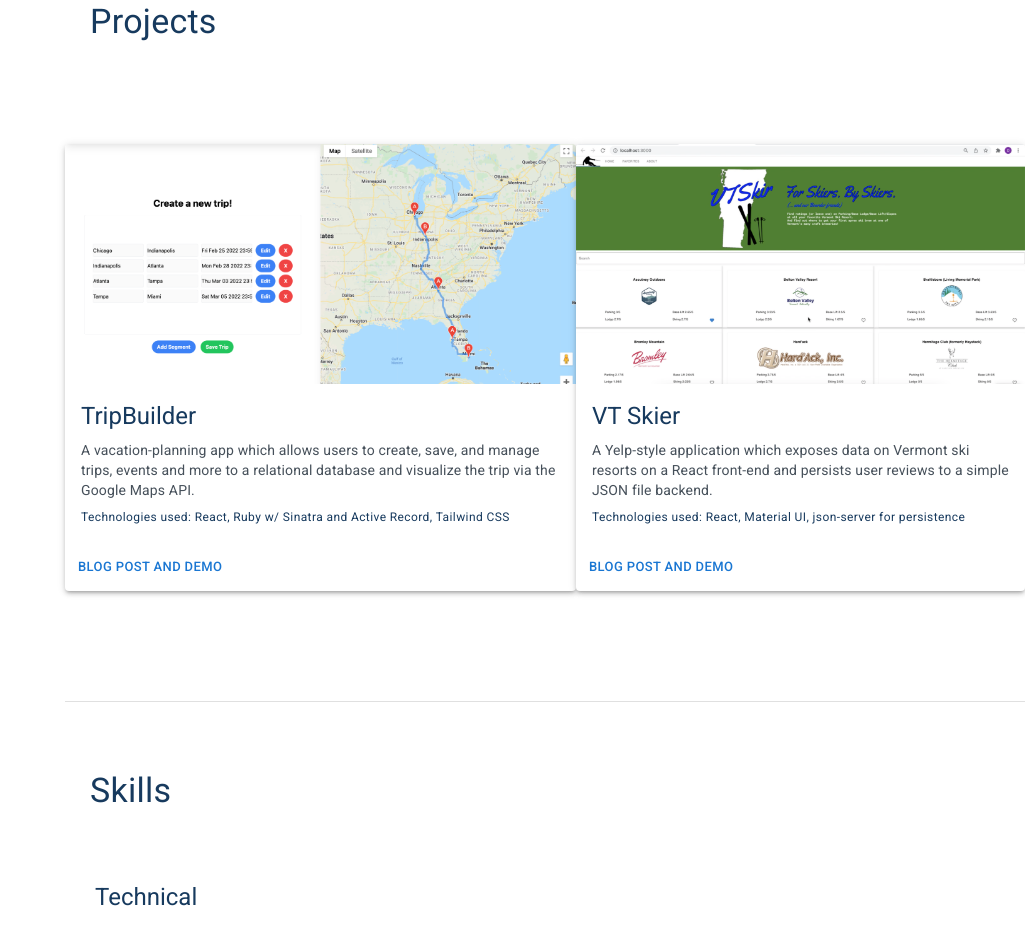
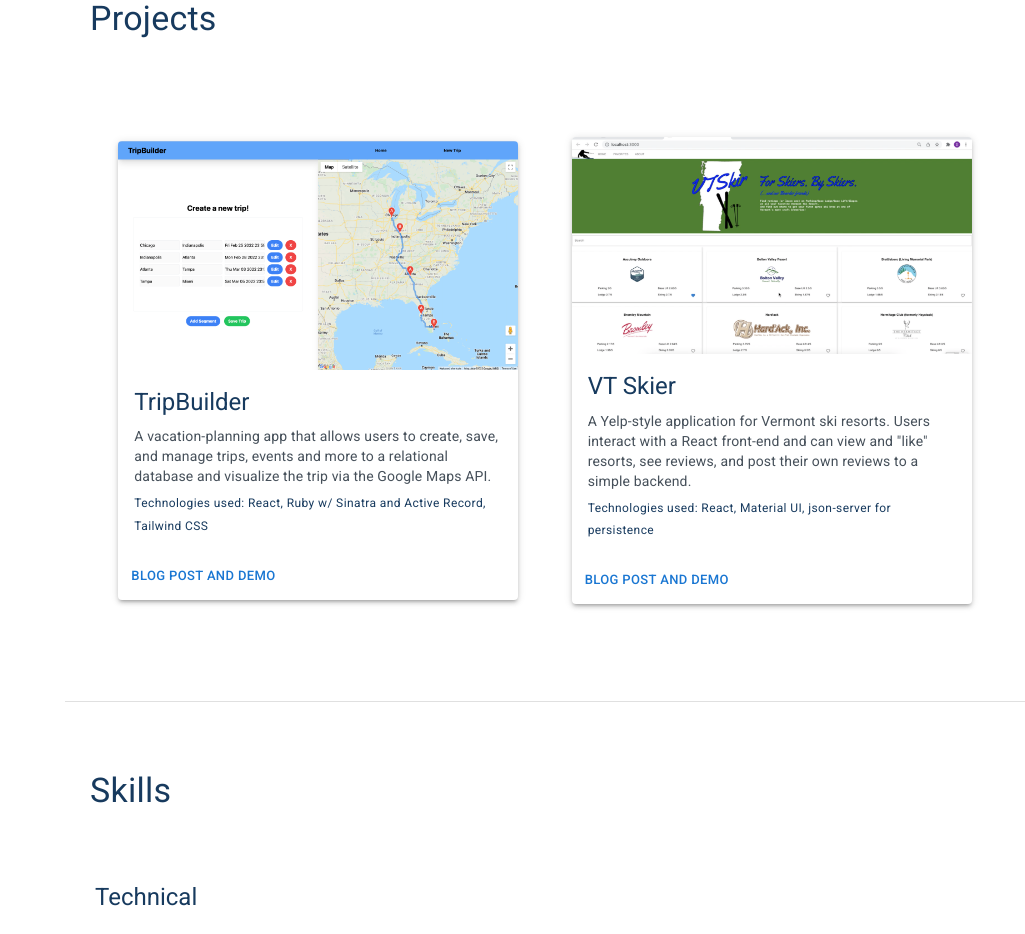
Before and after one commit to d-kilc/d-kilcullen, a React (Create React App) app: page / in a window 1280 px wide. Shown: the part 900-1834 px from the top of the page, without its empty margins (255-1280 px from the left). Built offline with nearby package versions, Linux system fonts and the light colour scheme.

Commit message:
project card styling

```diff
--- a/src/components/ProjectCard.js
+++ b/src/components/ProjectCard.js
@@ -11,9 +11,11 @@
 export default function ProjectCard({project}) {
 
     return(
-        <Card sx={{ maxWidth: '80%', boxShadow: 3, mb: '10px' }}>
+        <Card sx={{ width: '400px', maxWidth: {xs: '75%'}, boxShadow: 3, mb: {xs: '15px', lg: '0px'} }}>
             <CardMedia
-                sx= {{ maxHeight: {xs: '100px', md: '240px'} }}
+                sx= {{
+                    maxHeight: {xs: '120px', sm: '190px', md: '240px'},
+                }}
                 component="img"
                 src={project.image}
                 alt={project.name}
--- a/src/components/Projects.js
+++ b/src/components/Projects.js
@@ -12,7 +12,6 @@
     return (
         <div id={'projects'}>
             <ThemeProvider theme={theme}>
-                {/* <div style={{ width: '100%', height: "100vh", margin: '20px 20px' }}> */}
                 <Box
                     display="flex"  flexDirection="column" width='100%'
                     sx= {{
@@ -22,17 +21,17 @@
                     justifyContent="space-evenly"
                 >
                     <Typography variant="h4" sx= {{ margin: '0 0 0 25px' }}>Projects</Typography>
-                    <Box sx={{flexDirection: {xs: 'column', md: 'row' }}} display="flex" alignItems='center' justifyContent="space-evenly">
+                    <Box sx={{flexDirection: {xs: 'column', lg: 'row' }}} display="flex" alignItems='center' justifyContent="space-evenly">
                         <ProjectCard project={{
                             name: 'TripBuilder',
-                            description: 'A vacation-planning app which allows users to create, save, and manage trips, events and more to a relational database and visualize the trip via the Google Maps API.',
+                            description: 'A vacation-planning app that allows users to create, save, and manage trips, events and more to a relational database and visualize the trip via the Google Maps API.',
                             technologies: 'Technologies used: React, Ruby w/ Sinatra and Active Record, Tailwind CSS',
                             image: require('../assets/TripBuilder.png'),
                             link: 'https://medium.com/@d-kilc/demo-a-vacation-planning-app-for-the-savvy-traveler-61e543cd87e7'
                         }}/>
                         <ProjectCard project={{
                             name: 'VT Skier',
-                            description: 'A Yelp-style application which exposes data on Vermont ski resorts on a React front-end and persists user reviews to a simple JSON file backend.',
+                            description: 'A Yelp-style application for Vermont ski resorts. Users interact with a React front-end and can view and "like" resorts, see reviews, and post their own reviews to a simple backend.',
                             technologies: 'Technologies used: React, Material UI, json-server for persistence',
                             image: require('../assets/VTSkier.png'),
                             link: 'https://medium.com/@d-kilc/building-a-react-app-for-skiers-by-skiers-8dff3e5fc806'
```
